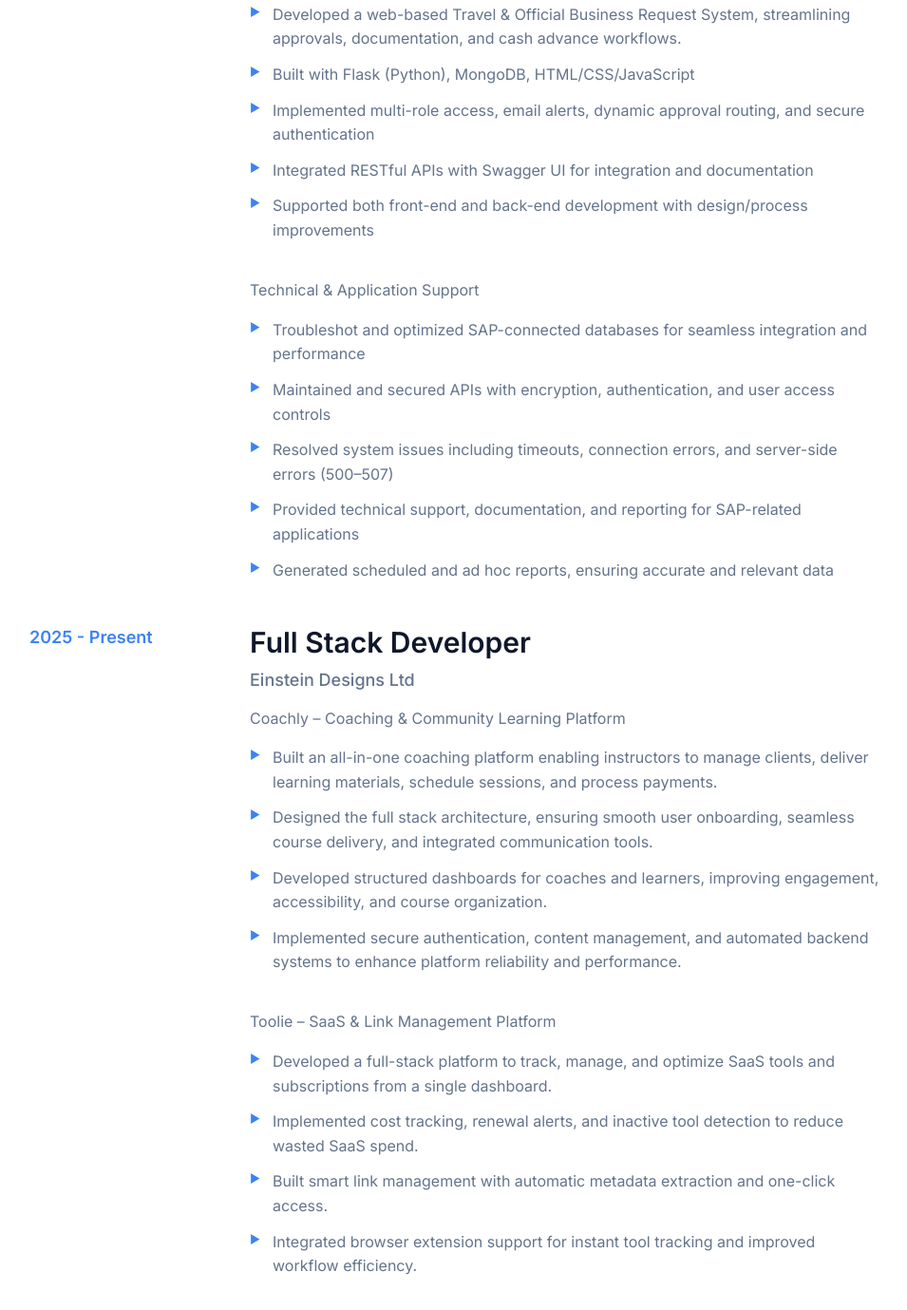
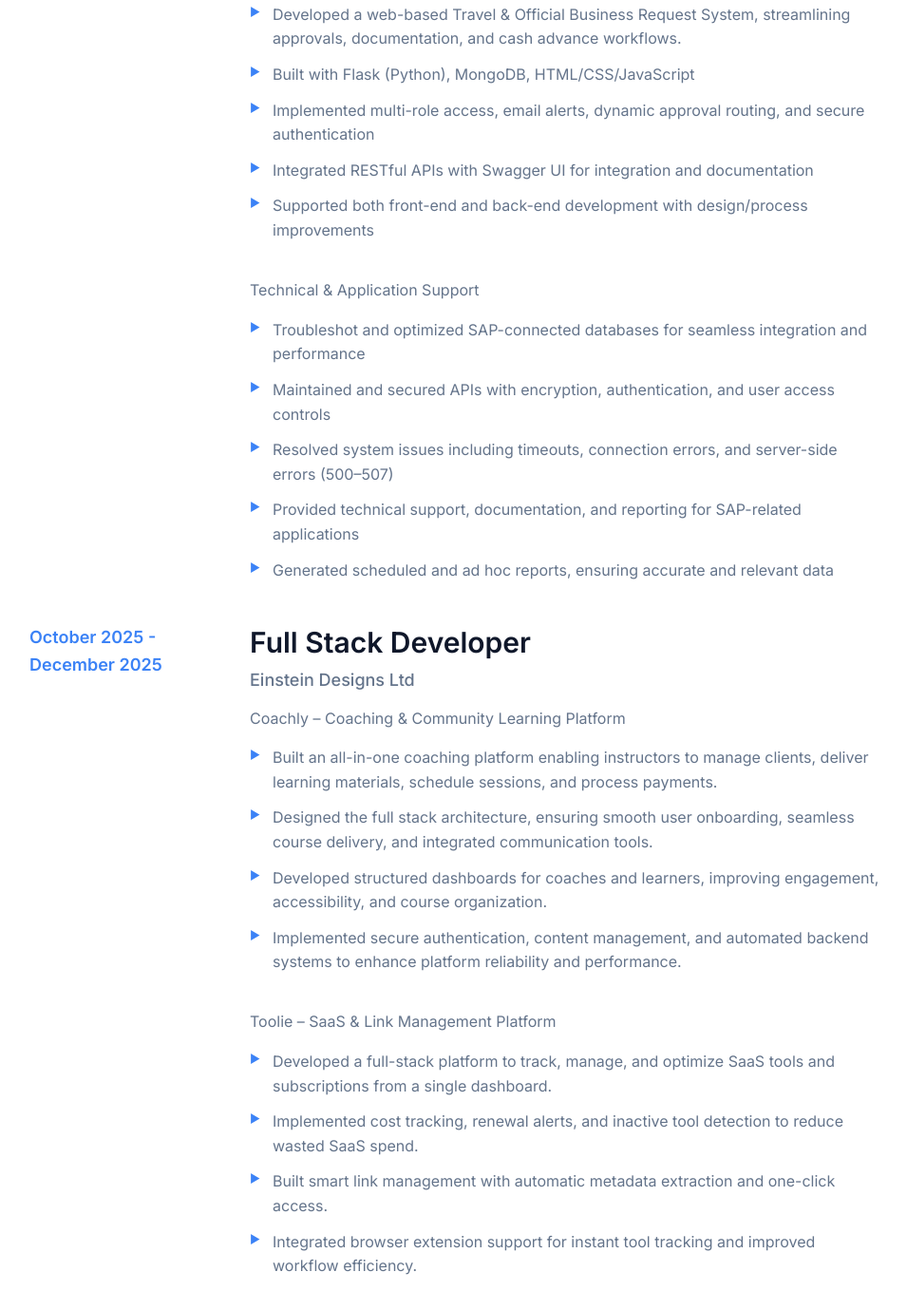
Before and after one commit to Charlieho12/Charlieho12.github.io, a website: page index.html in a window 1280 px wide. Shown: the part 4333-5712 px from the top of the page at 95% size, without its empty margins (159-1114 px from the left). Drawn offline with Linux system fonts and the light colour scheme.

Commit message:
Update portfolio

```diff
--- a/index.html
+++ b/index.html
@@ -286,7 +286,7 @@
             <h2 class="section-title">Work Experience</h2>
             <div class="experience-timeline">
                 <div class="experience-item">
-                    <div class="experience-date">2024 - 2025</div>
+                    <div class="experience-date">November 2024 - August 2025</div>
                     <div class="experience-content">
                         <h3>IT Analyst</h3>
                         <h4>Kubota Philippines Inc.</h4>
@@ -308,7 +308,7 @@
                             <li>Generated scheduled and ad hoc reports, ensuring accurate and relevant data</li>
                         </ul>
                     </div>
-                    <div class="experience-date">2025 - Present</div>
+                    <div class="experience-date">October 2025 - December 2025</div>
                     <div class="experience-content">
                         <h3>Full Stack Developer</h3>
                         <h4>Einstein Designs Ltd</h4>
```
